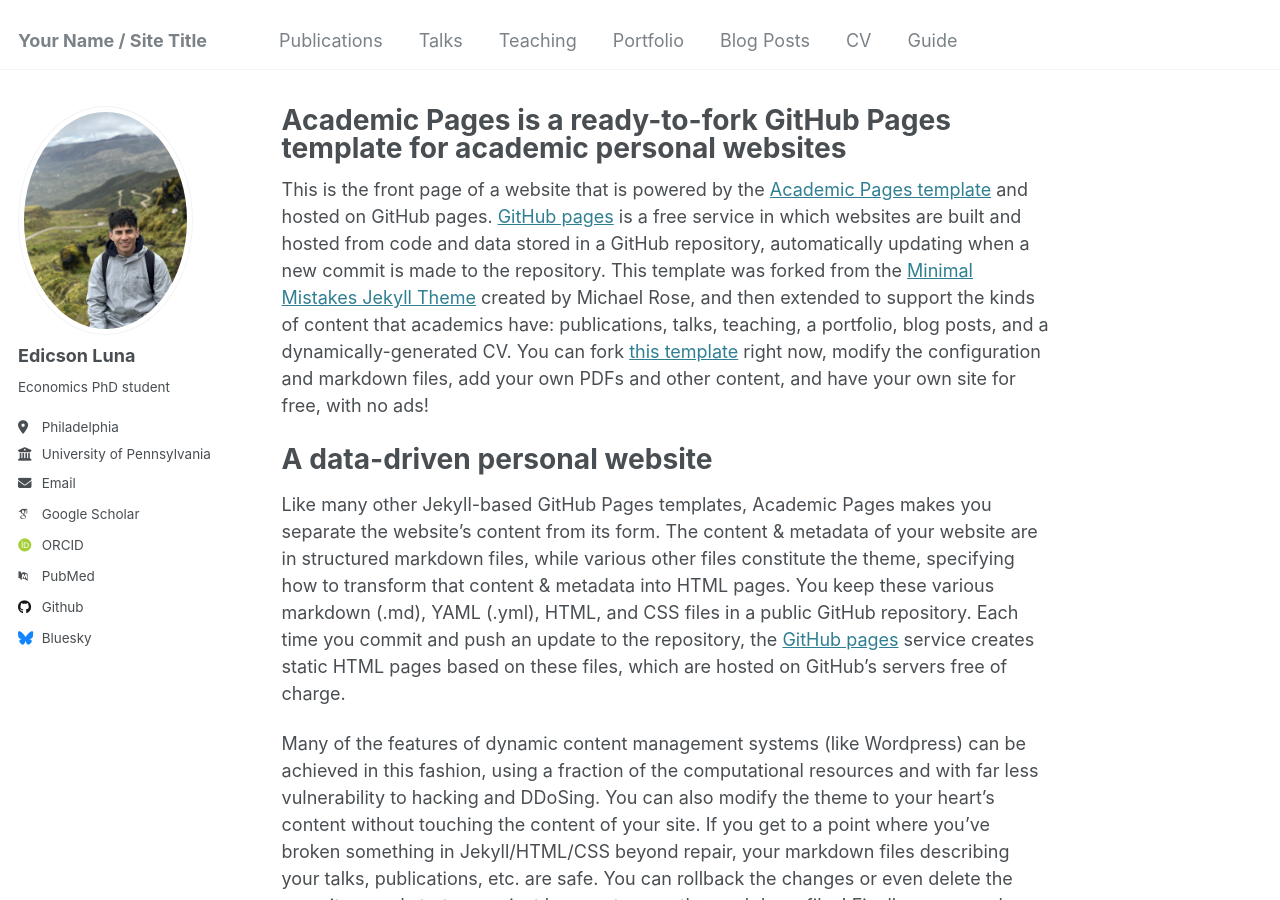
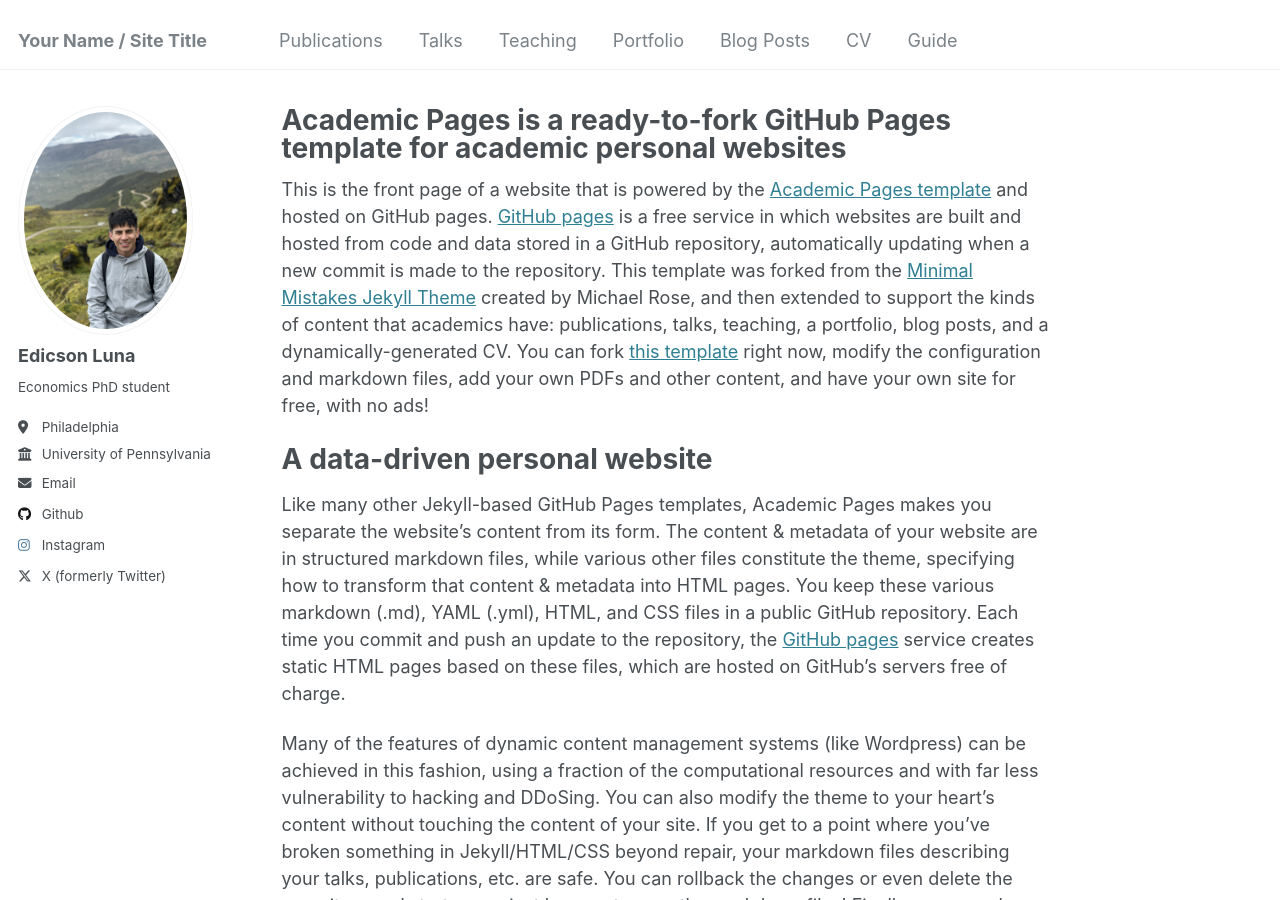
Before and after one commit to edicsonluna/edicsonluna.github.io, a Jekyll site: the page built from _pages/about.md, in a window 1280 px wide and 900 px high. Built offline with Jekyll 4.4.1, drawn with Linux system fonts in a browser that asks for light colours; some web fonts are replaced.

Commit message:
Update _config.yml

```diff
--- a/_config.yml
+++ b/_config.yml
@@ -32,11 +32,11 @@ author:
 
   # Academic websites
   arxiv            : # URL - Update with the correct link to your profile
-  googlescholar    : "https://scholar.google.com/citations?user=PS_CX0AAAAAJ"
+  googlescholar    : #"https://scholar.google.com/citations?user=PS_CX0AAAAAJ"
   impactstory      : # URL
-  orcid            : "http://orcid.org/yourorcidurl"
+  orcid            : #"http://orcid.org/yourorcidurl"
   semantic         : # URL
-  pubmed           : "https://www.ncbi.nlm.nih.gov/pubmed/?term=john+snow"
+  pubmed           : #"https://www.ncbi.nlm.nih.gov/pubmed/?term=john+snow"
   researchgate     : # URL
   scopus           : # URL
 
@@ -44,19 +44,19 @@ author:
   bitbucket        : # Username - Update with your username on the site
   codepen          : # Username
   dribbble         : # Username
-  github           : "academicpages"
+  github           : "edicsonluna"
   kaggle           : # Username
   stackoverflow    : # User number or user number and name (i.e., use "1" or "1/jeff-atwood")
 
   # Social media
-  bluesky          : "bsky.app" # Replace this with you Bluesky username
+  bluesky          : #"bsky.app" # Replace this with you Bluesky username
   facebook         : # Username
   flickr           : # Username
   foursquare       : # Username
   goodreads        : # Username
   google_plus      : # Username
   keybase          : # Username
-  instagram        : # Username
+  instagram        : ediluna12
   lastfm           : # Username
   linkedin         : # Username
   mastodon         : # URL
@@ -66,7 +66,7 @@ author:
   steam            : # Username
   telegram         : # URL
   tumblr           : # Username
-  twitter          : # Username for X / Twitter
+  twitter          : edicsonluna
   vine             : # Username
   weibo            : # Username
   wikipedia        : # Username
```
